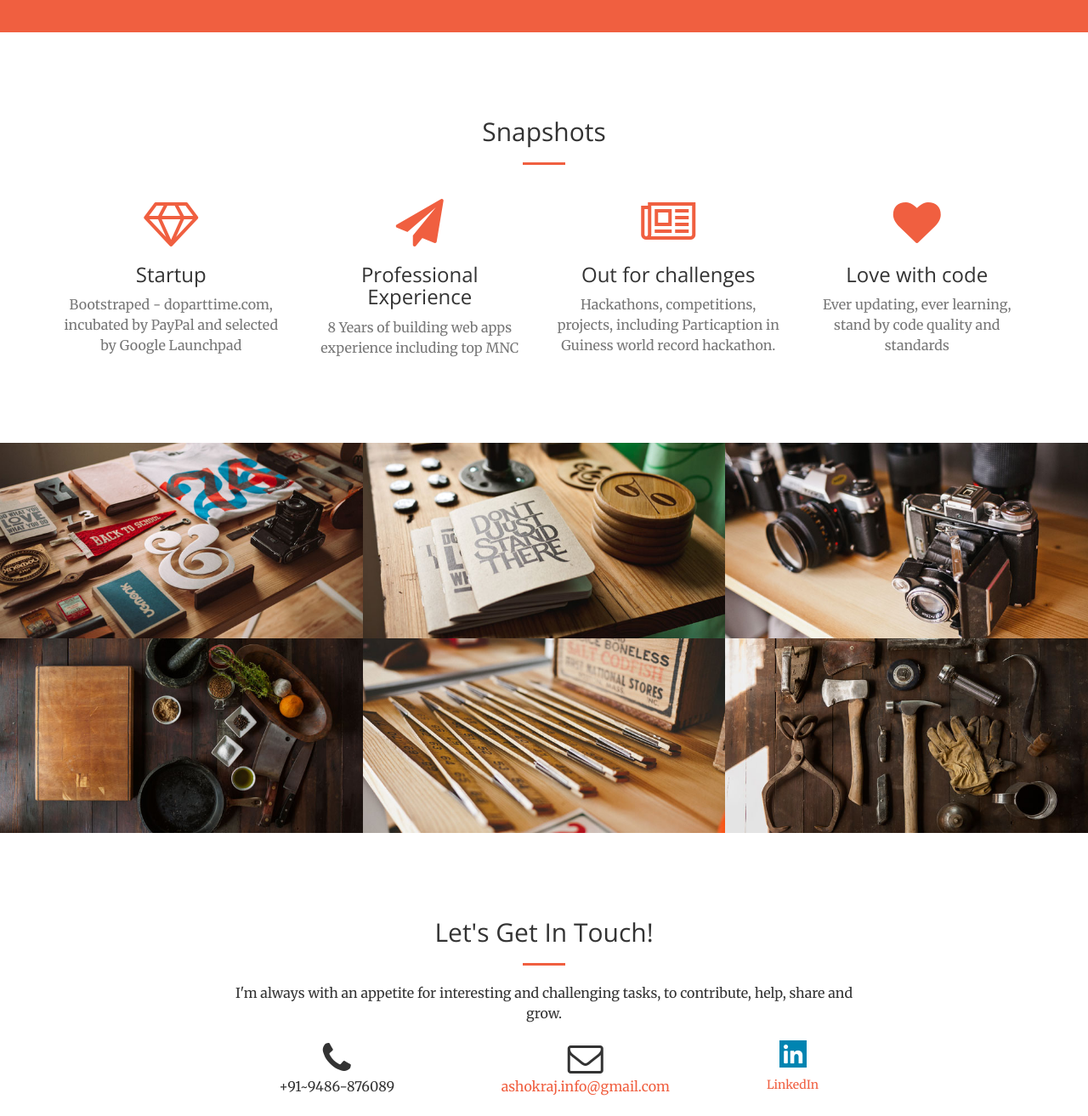
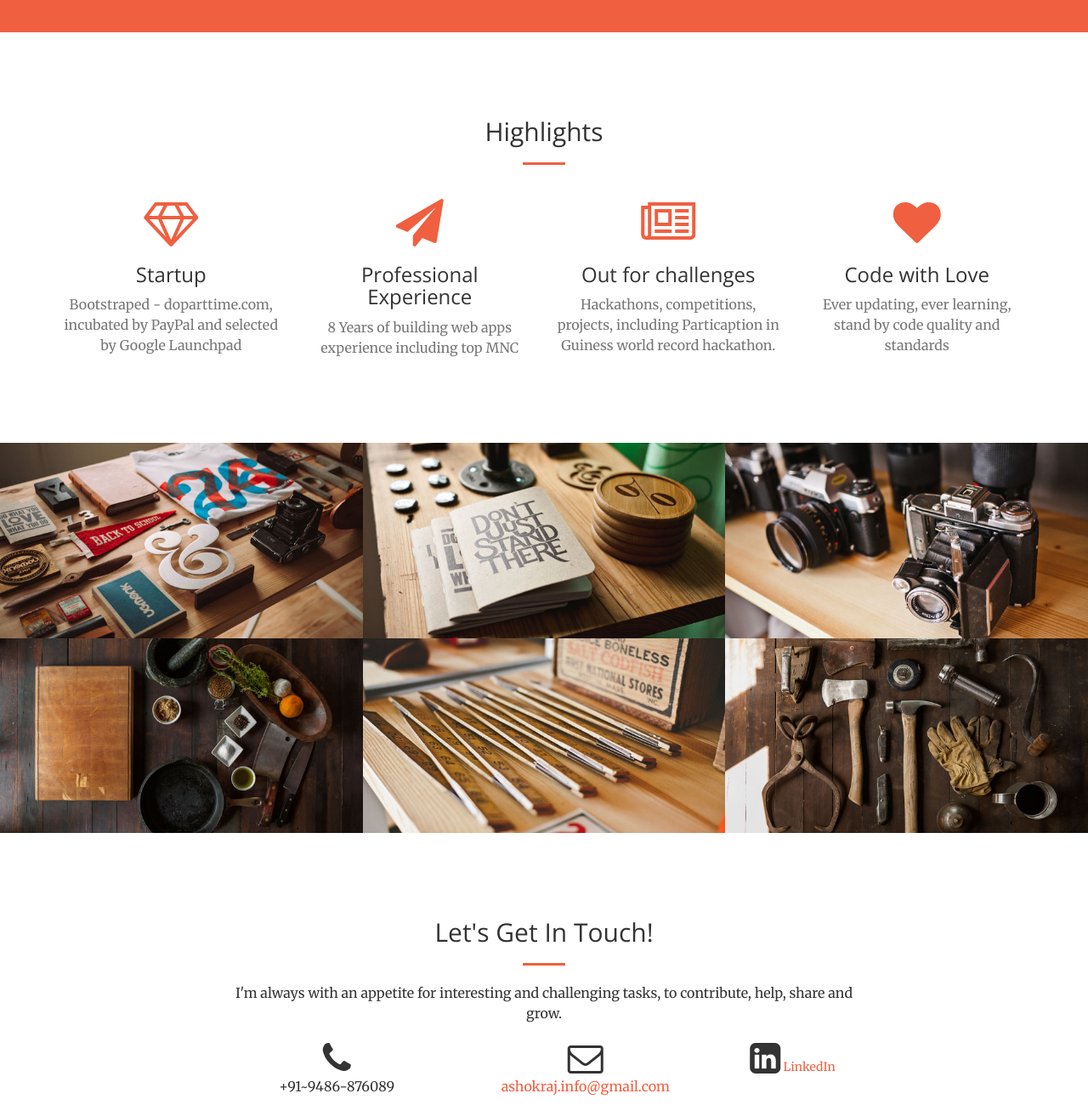
Before and after one commit to ashokrajl/ashokrajl.github.io, a plain HTML site: page index.html in a window 1280 px wide. Shown: the part 1180-2493 px from the top of the page at 85% size. Drawn offline with nearby package versions, Linux system fonts and the light colour scheme; grey boxes are pictures that could not be loaded.

Commit message:
Updating experience

```diff
--- a/index.html
+++ b/index.html
@@ -96,7 +96,7 @@
         <div class="container">
             <div class="row">
                 <div class="col-lg-12 text-center">
-                    <h2 class="section-heading">Snapshots</h2>
+                    <h2 class="section-heading">Highlights</h2>
                     <hr class="primary">
                 </div>
             </div>
@@ -127,7 +127,7 @@
                 <div class="col-lg-3 col-md-6 text-center">
                     <div class="service-box">
                         <i class="fa fa-4x fa-heart text-primary sr-icons"></i>
-                        <h3>Love with code</h3>
+                        <h3>Code with Love</h3>
                         <p class="text-muted">Ever updating, ever learning, stand by code quality and standards</p>
                     </div>
                 </div>
@@ -249,9 +249,9 @@
                     <p><a href="mailto:ashokraj.info@gmail.com">ashokraj.info@gmail.com</a></p>
                 </div>
                 <div class="col-lg-2  text-center">
+                        <i class="fa fa-linkedin-square fa-3x sr-contact" aria-hidden="true"></i>
                     <a href="https://www.linkedin.com/in/ashokrajl">
-                        <img src="img/portfolio/linkedin.png" alt="" class="linkedin-img"/>
-                        <div>LinkedIn</div>
+                        LinkedIn
                     </a>
                 </div>
             </div>
```
